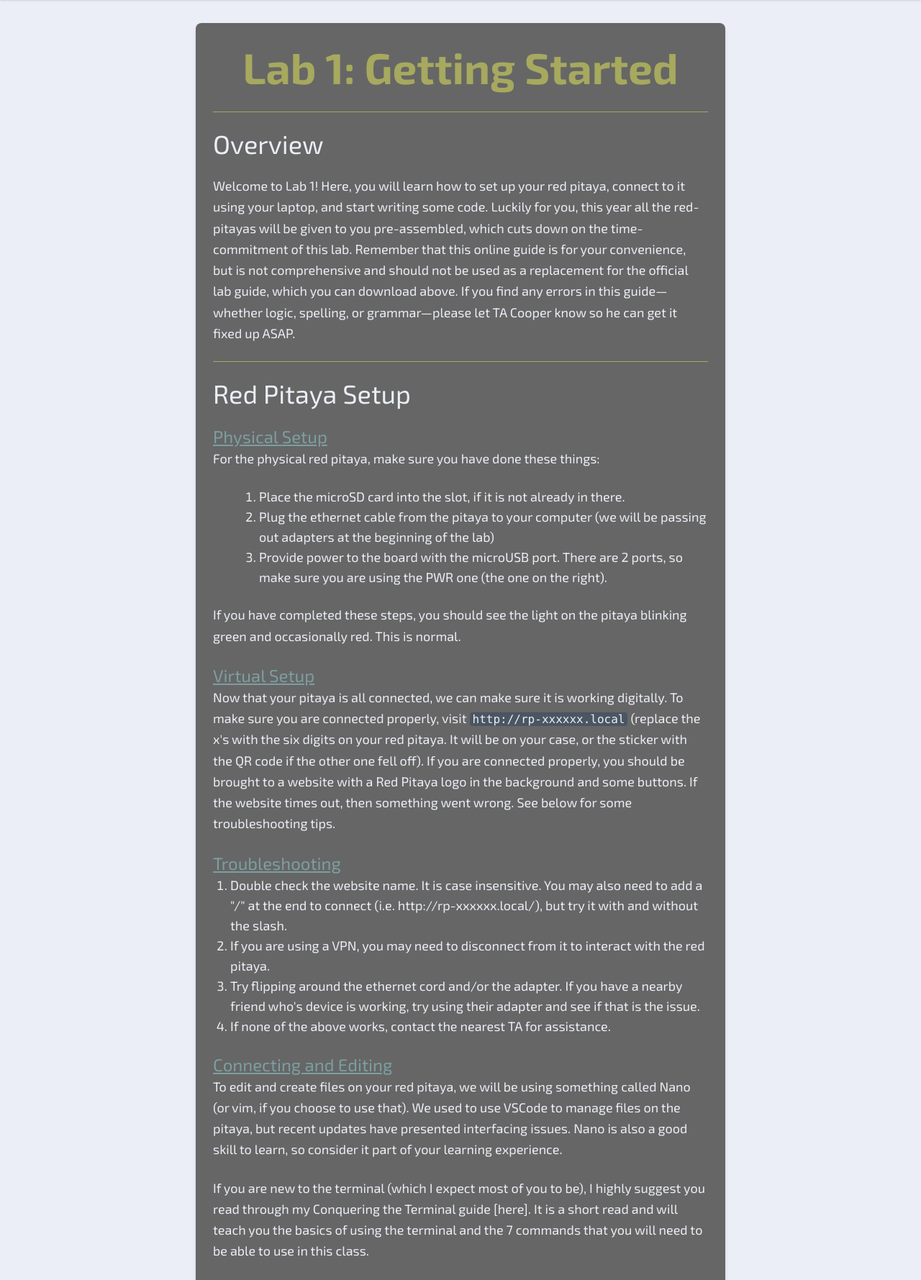
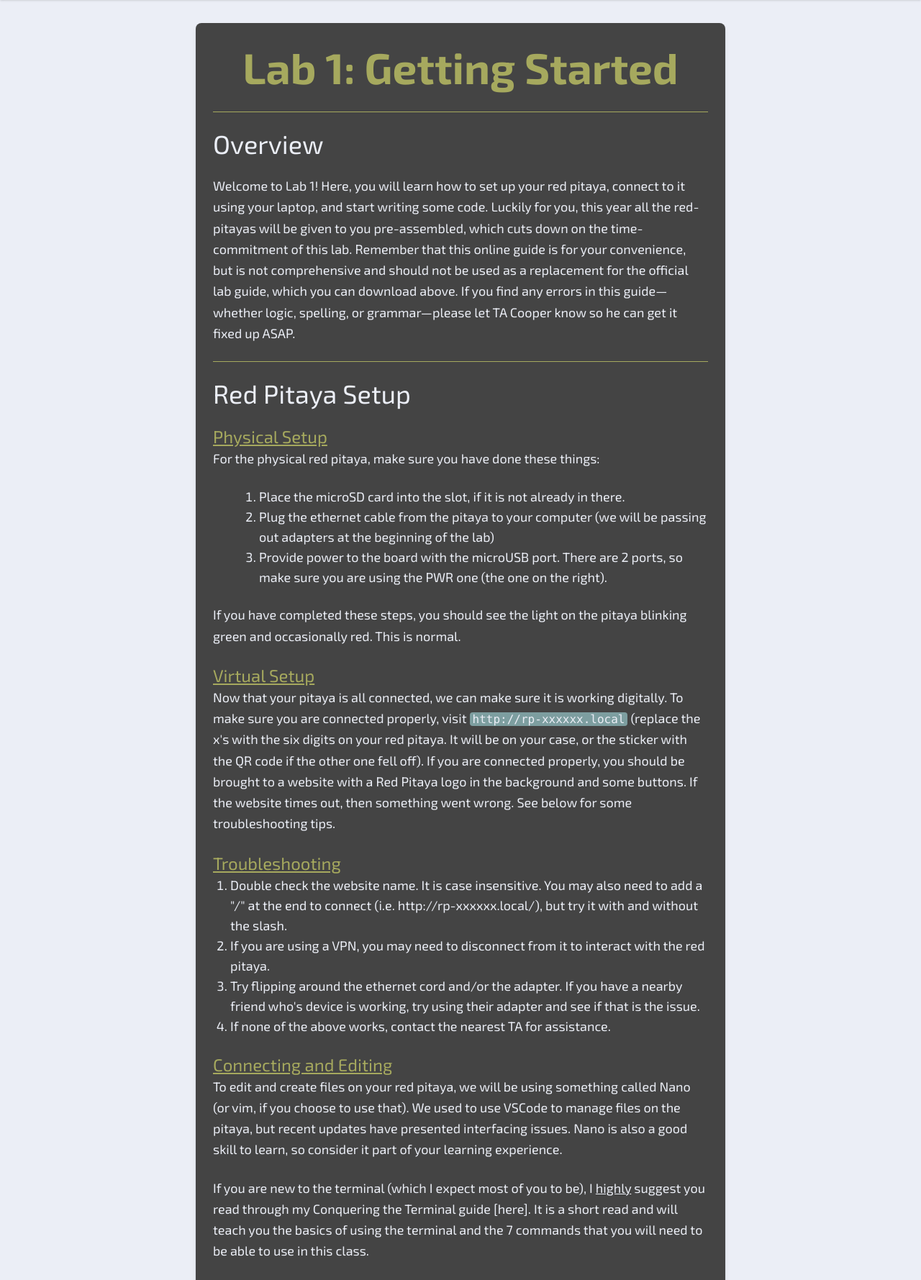
Before and after one commit to cshapard26/CoopShapWebsite, a Flask app: page /labs/ECE1181/Lab1GettingStarted in a window 1280 px wide. Shown: the part 72-1851 px from the top of the page at 72% size. Run offline with Flask 3, Linux system fonts and the light colour scheme.

Commit message:
coloring changes

```diff
--- a/static/css/output.css
+++ b/static/css/output.css
@@ -819,6 +819,12 @@ video {
   margin-left: calc(2rem * calc(1 - var(--tw-space-x-reverse)));
 }
 
+.space-y-2 > :not([hidden]) ~ :not([hidden]) {
+  --tw-space-y-reverse: 0;
+  margin-top: calc(0.5rem * calc(1 - var(--tw-space-y-reverse)));
+  margin-bottom: calc(0.5rem * var(--tw-space-y-reverse));
+}
+
 .space-y-4 > :not([hidden]) ~ :not([hidden]) {
   --tw-space-y-reverse: 0;
   margin-top: calc(1rem * calc(1 - var(--tw-space-y-reverse)));
@@ -877,11 +883,6 @@ video {
   background-color: rgb(68 68 68 / var(--tw-bg-opacity, 1));
 }
 
-.bg-\[\#666666\] {
-  --tw-bg-opacity: 1;
-  background-color: rgb(102 102 102 / var(--tw-bg-opacity, 1));
-}
-
 .bg-cs-blue {
   --tw-bg-opacity: 1;
   background-color: rgb(125 158 160 / var(--tw-bg-opacity, 1));
@@ -1062,11 +1063,6 @@ video {
 .text-blue-500 {
   --tw-text-opacity: 1;
   color: rgb(59 130 246 / var(--tw-text-opacity, 1));
-}
-
-.text-cs-blue {
-  --tw-text-opacity: 1;
-  color: rgb(125 158 160 / var(--tw-text-opacity, 1));
 }
 
 .text-cs-green {
--- a/templates/labs/ECE1181/Lab1.html
+++ b/templates/labs/ECE1181/Lab1.html
@@ -4,7 +4,7 @@
     <!-- Blog Post Wrapper -->
     <div class="max-w-screen-md px-4 py-8 mx-auto">
         <!-- Thinner Centered Bar -->
-        <div class="bg-[#666666] rounded-lg shadow-md p-6 mx-auto">
+        <div class="bg-[#444444] rounded-lg shadow-md p-6 mx-auto">
             <!-- Title Section -->
             <div class="text-center">
                 <h1 class="text-6xl font-extrabold leading-tight text-cs-green">
@@ -27,7 +27,7 @@
 
                 <h1 class="text-4xl text-bold">Red Pitaya Setup</h1>
                 <br/>
-                <h1 class="text-2xl text-bold underline text-cs-blue">Physical Setup</h1>
+                <h1 class="text-2xl text-bold underline text-cs-green">Physical Setup</h1>
                 <p class="leading-relaxed text-lg">
                     For the physical red pitaya, make sure you have done these things:
                 </p>
@@ -42,12 +42,12 @@
                     If you have completed these steps, you should see the light on the pitaya blinking green and occasionally red. This is normal.
                 </p>
                 <br/>
-                <h1 class="text-2xl text-bold underline text-cs-blue">Virtual Setup</h1>
+                <h1 class="text-2xl text-bold underline text-cs-green">Virtual Setup</h1>
                 <p class="leading-relaxed text-lg">
-                    Now that your pitaya is all connected, we can make sure it is working digitally. To make sure you are connected properly, visit <code class="bg-gray-600 px-1 rounded text-base">http://rp-xxxxxx.local</code>  (replace the x's with the six digits on your red pitaya. It will be on your case, or the sticker with the QR code if the other one fell off). If you are connected properly, you should be brought to a website with a Red Pitaya logo in the background and some buttons. If the website times out, then something went wrong. See below for some troubleshooting tips.
+                    Now that your pitaya is all connected, we can make sure it is working digitally. To make sure you are connected properly, visit <code class="bg-cs-blue px-1 rounded text-base">http://rp-xxxxxx.local</code>  (replace the x's with the six digits on your red pitaya. It will be on your case, or the sticker with the QR code if the other one fell off). If you are connected properly, you should be brought to a website with a Red Pitaya logo in the background and some buttons. If the website times out, then something went wrong. See below for some troubleshooting tips.
                 </p>
                 <br/>
-                <h1 class="text-2xl text-bold underline text-cs-blue">Troubleshooting</h1>
+                <h1 class="text-2xl text-bold underline text-cs-green">Troubleshooting</h1>
                 <ol class="list-decimal ml-6 text-lg">
                     <li>Double check the website name. It is case insensitive. You may also need to add a "/" at the end to connect (i.e. http://rp-xxxxxx.local/), but try it with and without the slash.</li>
                     <li>If you are using a VPN, you may need to disconnect from it to interact with the red pitaya.</li>
@@ -55,24 +55,25 @@
                     <li>If none of the above works, contact the nearest TA for assistance.</li>
                 </ol>
                 <br/>
-                <h1 class="text-2xl text-bold underline text-cs-blue">Connecting and Editing</h1>
+                <h1 class="text-2xl text-bold underline text-cs-green">Connecting and Editing</h1>
                 <p class="leading-relaxed text-lg">
                     To edit and create files on your red pitaya, we will be using something called Nano (or vim, if you choose to use that). We used to use VSCode to manage files on the pitaya, but recent updates have presented interfacing issues. Nano is also a good skill to learn, so consider it part of your learning experience.
                 </p>
                 <br/>
                 <p class="leading-relaxed text-lg">
-                    If you are new to the terminal (which I expect most of you to be), I highly suggest you read through my Conquering the Terminal guide [here]. It is a short read and will teach you the basics of using the terminal and the 7 commands that you will need to be able to use in this class.
+                    If you are new to the terminal (which I expect most of you to be), I <u>highly</u> suggest you read through my Conquering the Terminal guide [here]. It is a short read and will teach you the basics of using the terminal and the 7 commands that you will need to be able to use in this class.
                 </p>
                 <br/>
-                <ol class="list-decimal ml-6 text-lg">
+                <ol class="list-decimal ml-6 text-lg space-y-2">
                     <li>Open "Terminal" if you are on Mac and "Powershell" if you are on Windows.</li>
-                    <li>When it opens, type <code class="bg-gray-600 px-1 rounded text-base">ssh root@rp-xxxxxx.local</code> where "xxxxxx" is your pitaya number, and click enter.</li>
-                    <li>It should prompt you for a password. It is <code class="bg-gray-600 px-1 rounded text-base">root</code>. <u> You won't see the letters you are typing in the command line. This is normal. Just type "root" and click enter.</u></li>
+                    <li>When it opens, type <code class="bg-cs-blue px-1 rounded text-base">ssh root@rp-xxxxxx.local</code> where "xxxxxx" is your pitaya number, and click enter.</li>
+                    <li>It should prompt you for a password. It is <code class="bg-cs-blue0 px-1 rounded text-base">root</code>. <u> You won't see the letters you are typing in the command line. This is normal. Just type "root" and click enter.</u></li>
                     <li>You should now be connected to your red pitaya (you can check this by seeing what the beginning of the line in the terminal says. It should say "root:~ $" or something similar instead of your laptop name).</li>
-                    <li>To create a file, type <code class="bg-gray-600 px-1 rounded text-base">touch main.s</code>. This creates a file called "main.s" in the current directory (a.k.a folder).</li>
-                    <li>Type <code class="bg-gray-600 px-1 rounded text-base">nano main.s</code> to start editing an empty file named main.s. This is the Nano window. It is VERY confusing, even to experienced users. Here is a general overview of what you need to know:</li>
+                    <li>To create a file, type <code class="bg-cs-blue px-1 rounded text-base">touch main.s</code>. This creates a file called "main.s" in the current directory (a.k.a folder).</li>
+                    <li>Type <code class="bg-cs-blue px-1 rounded text-base">nano main.s</code> to start editing an empty file named main.s. This is the Nano window. It is VERY confusing, even to experienced users. Here is a general overview of what you need to know:</li>
                 </ol>
-                <ol class="list-decimal ml-16 text-lg">
+                <br/>
+                <ol class="list-decimal ml-16 text-lg leading-relaxed space-y-2">
                     <li>You can type to enter text into a file and delete with the backspace key just like in a text editor.</li>
 
                     <li>Some helpful commands are listed at the bottom. The "M-" means 'modifier', which varies depending on Mac vs Windows. I believe you can also hold down ESC and press the listed key for M- commands. You can also look up Nano commands if there is something specific you want to do.</li>
@@ -81,6 +82,10 @@
                     <li> When you are done editing, press Control+X to exit the editor. It may ask if you want to "save the modified buffer", which just means Save. Click Y to save.</li>
                     <li>Nano can be very confusing and overwhelming. If you get stuck or have questions, ask a TA. </li>
                 </ol>
+                <br/>
+                <p class="leading-relaxed text-lg">
+                    This should be everything you need to know to setup the Red Pitaya. If you encounter difficulty at any step, let the nearest TA know and we can help you through the process. <b>For the first lab, we will be prioritizing getting people's pitayas working. Please be patient if you have a coding question, as hardware errors are our primary concern.</b>
+                </p>
 
                 <!-- Separator -->
                 <div class="h-px bg-cs-green my-6"></div>
@@ -95,21 +100,7 @@
 <!--
 
 
-### Connecting and Editing
 
-1.
-2.
-3.
-4.
-6.
-   1.
-   2.
-   3.
-   4.
-   5.
-   6.
-
-This should be everything you need to know to setup the Red Pitaya. If you encounter difficulty at any step, let the nearest TA know and we can help you through the process. **For the first lab, we will be prioritizing getting people's pitayas working. Please be patient if you have a coding question, as hardware errors are our primary concern.**
 
 # Explanations
 For this lab, you will need the Smith book, which is required for this class. You need a copy of the book, either digital or physical. You can get the book for free on Pearson if you log in with your SMU email.
```
